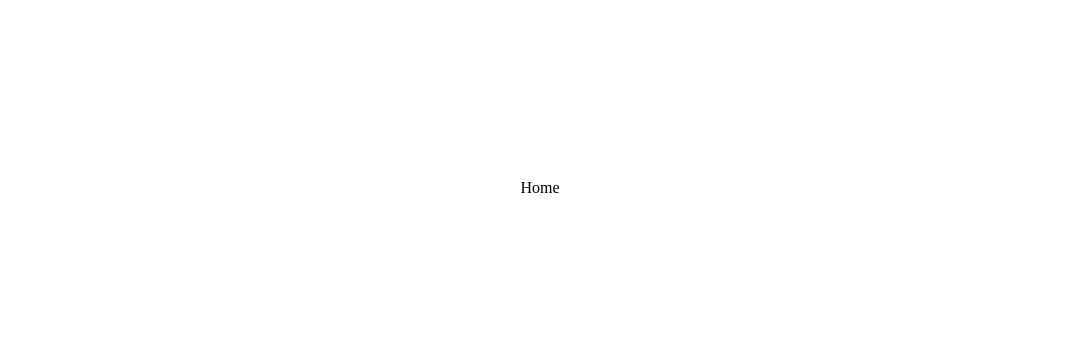
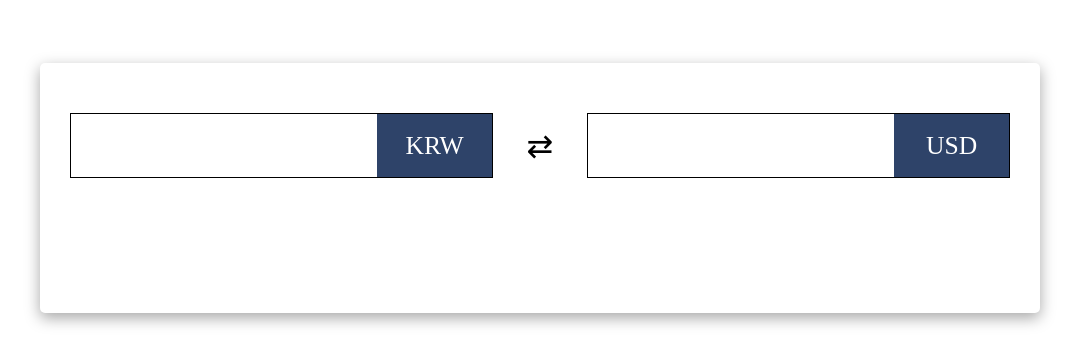
Before and after one commit to nimgnas/Take-Home-Quiz, a React (Create React App) app: page / in a window 1280 px wide. Shown: the part 212-576 px from the top of the page, without its empty margins (100-1179 px from the left). Built offline with nearby package versions, Linux system fonts and the light colour scheme.

Commit message:
[DESIGN] 인풋 UI

```diff
--- a/src/pages/Home.jsx
+++ b/src/pages/Home.jsx
@@ -1,5 +1,86 @@
+import styled from "styled-components";
+
 function Home() {
-  return <div>Home</div>;
+  return (
+    <StyledHome>
+      <InputContainer>
+        <SourceInputWrapper>
+          <Input type="number" />
+          <DropDownDiv>
+            <span>KRW</span>
+          </DropDownDiv>
+        </SourceInputWrapper>
+        <span>&#8644;</span>
+        <TargetInputWrapper>
+          <Input type="number" />
+          <DropDownDiv>
+            <span>USD</span>
+          </DropDownDiv>
+        </TargetInputWrapper>
+      </InputContainer>
+    </StyledHome>
+  );
 }
 
 export default Home;
+
+const StyledHome = styled.div`
+  height: 250px;
+  width: 1000px;
+  padding: 50px 30px;
+  display: flex;
+  justify-content: center;
+  align-items: flex-start;
+  border-radius: 5px;
+  box-shadow: rgba(0, 0, 0, 0.35) 0px 5px 15px;
+`;
+
+const InputContainer = styled.div`
+  height: 65px;
+  width: 100%;
+  display: flex;
+  justify-content: space-between;
+
+  span {
+    display: block;
+    display: flex;
+    justify-content: center;
+    align-items: center;
+    font-size: 2em;
+  }
+`;
+
+const SourceInputWrapper = styled.div`
+  height: 100%;
+  width: 45%;
+  display: flex;
+  border: 1px solid;
+`;
+
+const TargetInputWrapper = styled.div`
+  height: 100%;
+  width: 45%;
+  display: flex;
+  border: 1px solid;
+`;
+
+const Input = styled.input`
+  height: 100%;
+  width: 70%;
+  padding: 0 1em;
+  font-size: 1.2rem;
+`;
+
+const DropDownDiv = styled.div`
+  height: 100%;
+  width: 30%;
+  display: flex;
+  justify-content: center;
+  align-items: center;
+  font-size: 0.8rem;
+  background-color: rgb(46, 67, 105);
+
+  span {
+    color: white;
+  }
+`;
--- a/src/styles/resetCss.js
+++ b/src/styles/resetCss.js
@@ -52,6 +52,10 @@ table {
 * {
     box-sizing: border-box;
 }
+
+input {
+	all: unset;
+}
 `;
 
 export default GlobalStyles;
```
